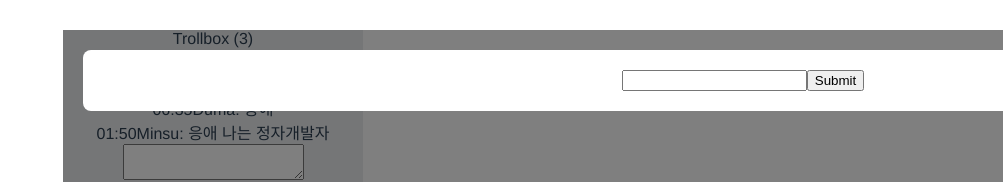
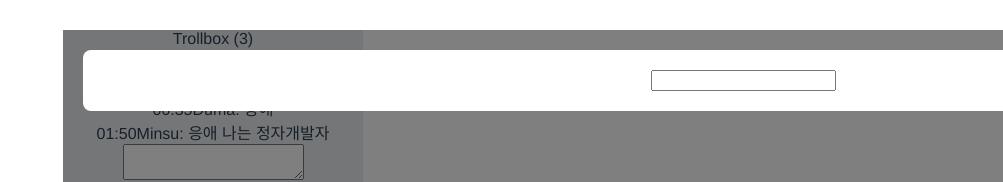
Before and after one commit to Dumaprince/vue-chat, a Vue app: page / in a window 1280 px wide. Shown: the part 441-623 px from the top of the page, without its empty margins (277-1280 px from the left). Built offline with nearby package versions, Linux system fonts and the light colour scheme.

Commit message:
엔터키 추가

```diff
--- a/src/components/Modal.vue
+++ b/src/components/Modal.vue
@@ -4,8 +4,8 @@
       <input
         type="text"
         @input="$emit('input', $event.target.value)"
+        @keyup.enter="$emit('closeModal')"
       >
-      <button @click="$emit('closeModal')">Submit</button>
     </div>
   </div>
 </template>
```
